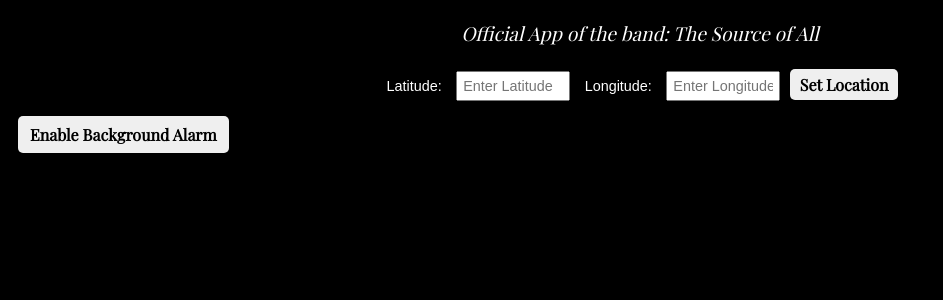
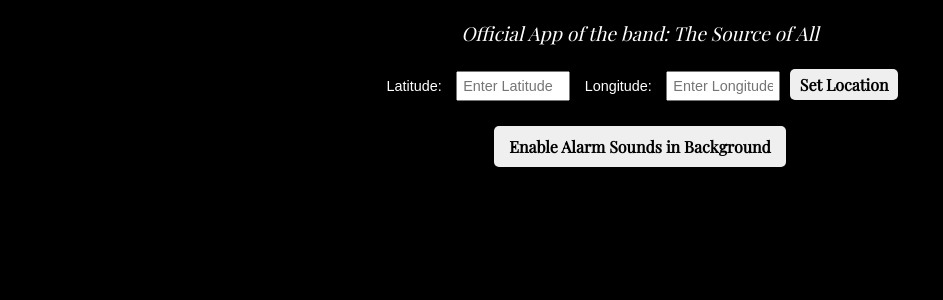
Before and after one commit to PartyShepherd/Alchemelody1.1, a Flask app: template templates/index.html in a window 1280 px wide. Shown: the part 70-370 px from the top of the page, without its empty margins (0-943 px from the left). Run offline with Flask 3, Linux system fonts and the light colour scheme; the template is opened without the code that fills it, so the values that code supplies are empty; some web fonts are replaced.

Commit message:
Fix planetary hours, audio paths, Railway deployment

```diff
--- a/templates/index.html
+++ b/templates/index.html
@@ -95,11 +95,13 @@
             z-index: 1000;
             display: none;
         }
-        #consent {
-            margin: 10px;
-            padding: 8px 12px;
+        #consentButton {
+            margin: 20px;
+            padding: 10px 15px;
             font-size: 1rem;
             border-radius: 5px;
+            font-family: 'Playfair Display', serif;
+            font-weight: bold;
         }
     </style>
 </head>
@@ -118,16 +120,16 @@
         <button type="submit">Set Location</button>
     </form>
 
-    <!-- Consent Button -->
+    <!-- Consent button to allow background alarm -->
     <div>
-        <button id="consent">Enable Background Alarm</button>
+        <button id="consentButton" onclick="enableAlarms()">Enable Alarm Sounds in Background</button>
     </div>
 
     <div id="flash"></div>
     <ul>
         {% for time, planet in hours %}
         <li class="hour-entry">
-            <span class="planet-time {{ planet }}">{{ time }} - {{ planet }}</span>
+            <span class="planet-time {{ planet }}">{{ time }}</span>
             <button
                 class="{{ planet }}"
                 onclick="playSound('{{ planet }}', '{{ colors[planet] }}')">
@@ -138,66 +140,70 @@
     </ul>
 
     <script>
-        // Consent button
-        let consentButton = document.getElementById("consent");
-        consentButton.style.display = "block";
+        let alarmsEnabled = false;
 
-        consentButton.addEventListener("click", () => {
-            localStorage.setItem("alarmConsent", "true");
-            consentButton.style.display = "none";
-            alert("Background alarms enabled. Keep this tab open.");
-        });
-
-        if(localStorage.getItem("alarmConsent") === "true") {
-            consentButton.style.display = "none";
+        function enableAlarms() {
+            alarmsEnabled = true;
+            document.getElementById("consentButton").style.display = "none";
         }
 
-        // Flashing colors
-        function flashColor(color){
+        function flashColor(color) {
             const flashDiv = document.getElementById("flash");
             flashDiv.style.backgroundColor = color;
             flashDiv.style.display = "block";
-            setTimeout(()=>{ flashDiv.style.display = "none"; },500);
+            setTimeout(() => {
+                flashDiv.style.display = "none";
+            }, 500);
         }
 
-        // Play sound
-        function playSound(planet, color){
-            const audio = new Audio(`/static/sounds/${planet}.wav`);
-            audio.play().catch(e=>console.warn("Playback failed", e));
+        function playSound(planet, color) {
             flashColor(color);
 
+            const soundUrl = `/static/sounds/${planet}.wav`;
+            const audio = new Audio(soundUrl);
+
+            audio.onerror = function () {
+                console.error(`Failed to load audio for ${planet} at ${soundUrl}`);
+                alert("Unable to play audio. Check the file format or URL.");
+            };
+
+            audio.play().catch((error) => {
+                console.error("Error playing audio:", error);
+                alert("Playback failed. Ensure browser permissions allow audio.");
+            });
+
             fetch("/play", {
-                method:"POST",
-                headers:{"Content-Type":"application/json"},
-                body:JSON.stringify({planet})
+                method: "POST",
+                headers: { "Content-Type": "application/json" },
+                body: JSON.stringify({ planet }),
             })
-            .then(res=>res.json())
-            .then(data=>console.log(data.message))
-            .catch(e=>console.error(e));
+            .then(response => response.json())
+            .then(data => console.log(data.message))
+            .catch(error => console.error("Error:", error));
         }
 
-        // Check planetary hours and play sound if alarm consent given
-        function checkPlanetaryHours(){
-            if(localStorage.getItem("alarmConsent") !== "true") return;
+        // Automatic planetary alarm trigger
+        function checkPlanetaryHours() {
+            if (!alarmsEnabled) return;
+
             const now = new Date();
-            document.querySelectorAll(".hour-entry").forEach(entry=>{
-                const text = entry.querySelector("span").textContent;
-                const [timeText, planet] = text.split(" - ");
-                const color = {{ colors|tojson }}[planet];
-                let [hour, minutePart] = timeText.split(":");
-                let minute = parseInt(minutePart);
-                if(minutePart.includes("PM") && hour != "12") hour = parseInt(hour)+12;
-                if(minutePart.includes("AM") && hour=="12") hour = 0;
-                const nowHour = now.getHours();
-                const nowMinute = now.getMinutes();
-                if(parseInt(hour)==nowHour && minute==nowMinute){
-                    playSound(planet, color);
+            const currentTime = now.getHours() * 60 + now.getMinutes();
+
+            {% for time, planet in hours %}
+                const parts = "{{ time }}".split(/[: ]/);
+                let hour = parseInt(parts[0]);
+                const minute = parseInt(parts[1]);
+                const ampm = parts[2];
+                if (ampm === "PM" && hour !== 12) hour += 12;
+                if (ampm === "AM" && hour === 12) hour = 0;
+
+                if (currentTime === hour * 60 + minute) {
+                    playSound("{{ planet }}", "{{ colors[planet] }}");
                 }
-            });
+            {% endfor %}
         }
 
-        // Check every 30 seconds
-        setInterval(checkPlanetaryHours,30000);
+        setInterval(checkPlanetaryHours, 60000); // check every minute
     </script>
 </body>
 </html>
```
